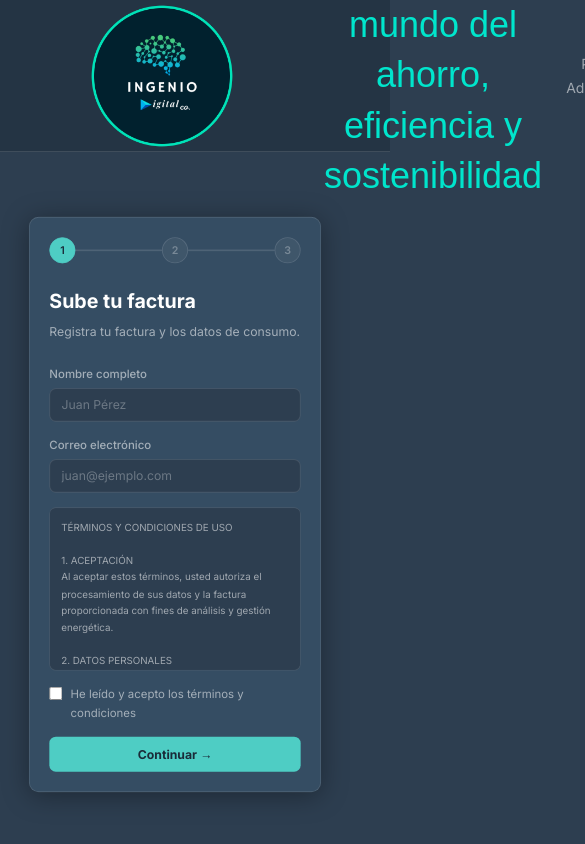
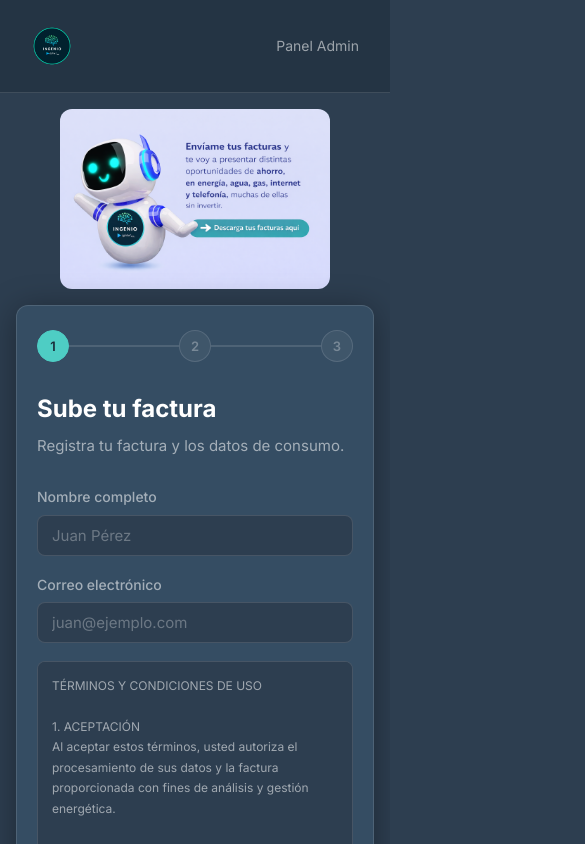
Before and after one commit to juanfelipe100/invoice-app, a React (Vite) app in the folder frontend/: page / in a window 390 px wide. Shown: the top 844 px of the page, 585 px wide, since content can reach past the window. Built offline with nearby package versions, Linux system fonts and the light colour scheme; a web font is replaced by a local one.

Commit message:
Make layout responsive for mobile

```diff
--- a/frontend/src/app.css
+++ b/frontend/src/app.css
@@ -160,10 +160,6 @@ body {
   align-items: center;
   transform: scale(0.816);
   transform-origin: center;
-}
-
-@media (max-width: 900px) {
-  .customer-illustration { display: none; }
 }
 
 /* ── Customer Card ─────────────────────────────────────────────────────────── */
@@ -539,8 +535,60 @@ body {
 
 /* ── Responsive ────────────────────────────────────────────────────────────── */
 @media (max-width: 768px) {
-  .main { padding: 20px 16px; }
-  .card { padding: 24px; }
+  /* Header */
+  .header {
+    height: auto;
+    padding: 10px 16px;
+  }
+  .header-inner {
+    grid-template-columns: 1fr auto;
+  }
+  .header-tagline {
+    display: none;
+  }
+  .logo-img {
+    height: 72px;
+  }
+
+  /* Main */
+  .main {
+    padding: 16px;
+    overflow: visible;
+    align-items: flex-start;
+  }
+
+  /* Customer layout — stack vertically */
+  .customer-layout {
+    flex-direction: column;
+    align-items: center;
+    transform: none;
+    gap: 16px;
+    width: 100%;
+  }
+  .customer-illustration {
+    display: flex;
+    transform: none;
+    max-height: 200px;
+    width: 100%;
+    justify-content: center;
+    align-self: auto;
+  }
+  .customer-illustration img {
+    height: 180px;
+  }
+  .customer-form {
+    transform: none;
+    width: 100%;
+  }
+
+  /* Card */
+  .card {
+    padding: 24px 20px;
+    max-width: 100%;
+    width: 100%;
+  }
+
+  /* Admin */
   .stats-row { grid-template-columns: repeat(3, 1fr); gap: 10px; }
   .stat-card { padding: 14px; }
   .stat-number { font-size: 24px; }
```
